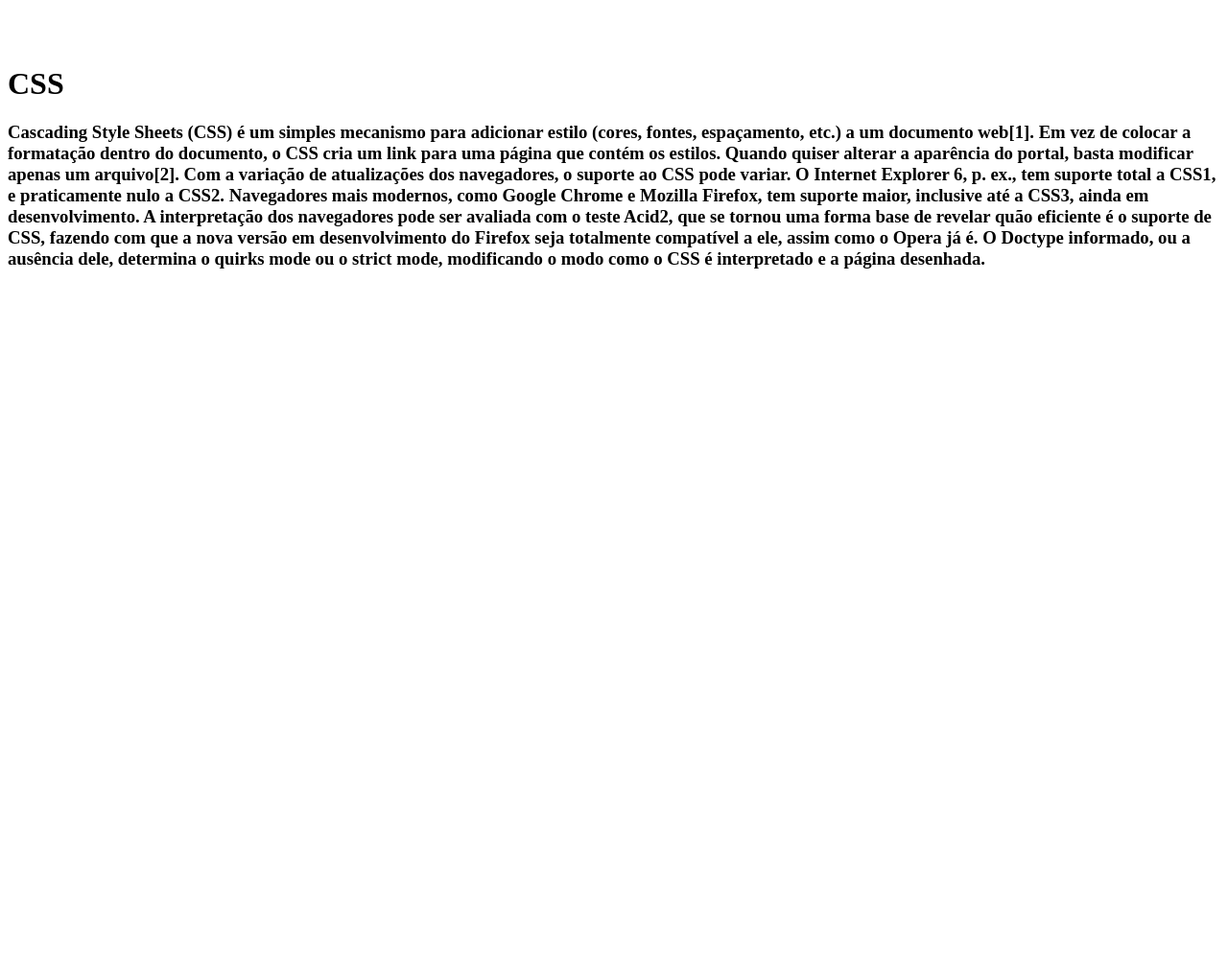
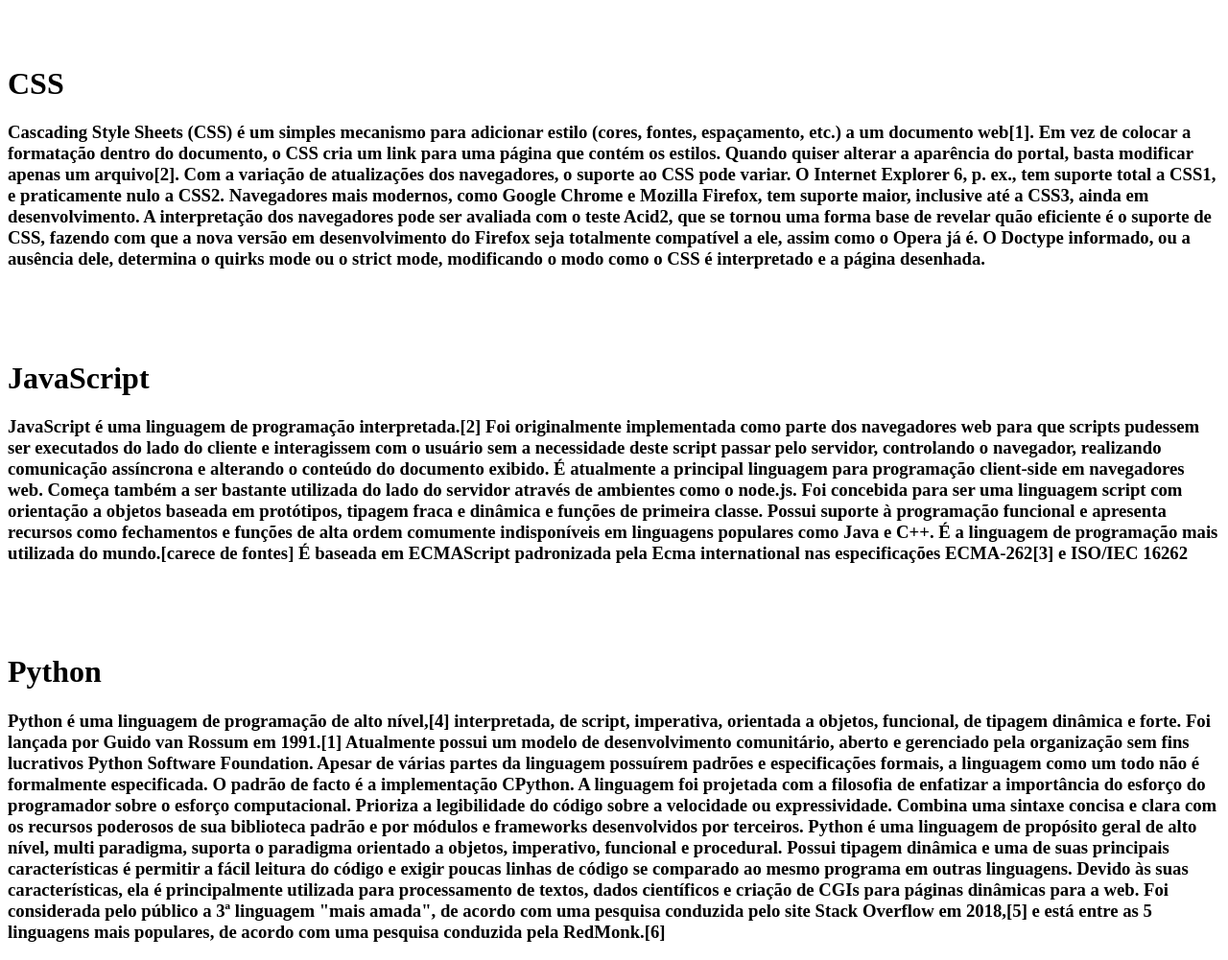
Before and after one commit to LeoFC97/Prova-HTML-antigo-.io-, a plain HTML site: page menu.html in a window 1280 px wide. Shown: the part 833-1834 px from the top of the page at 96% size. Before the commit the page ends 1133 px from the top, so only its background shows below. Drawn offline with Linux system fonts and the light colour scheme.

Commit message:
Menu finalizado

```diff
--- a/menu.html
+++ b/menu.html
@@ -20,7 +20,7 @@
 			<ol>
 				<a href="#HTML"><li>HTML5</li> </a>
 				<a href="#CSS "><li>CSS</li> </a>
-				<a href="#JavaScrypt"> <li>JavaScrypt</li> </a>
+				<a href="#JavaScript"> <li>JavaScript</li> </a>
 				<a href="#Outros"><li>Outros</li> </a>
 			</ol>
 		<li>Contato</li>
@@ -44,4 +44,19 @@
 	Em vez de colocar a formatação dentro do documento, o CSS cria um link para uma página que contém os estilos. Quando quiser alterar a aparência do portal, basta modificar apenas um arquivo[2].
 	Com a variação de atualizações dos navegadores, o suporte ao CSS pode variar. O Internet Explorer 6, p. ex., tem suporte total a CSS1, e praticamente nulo a CSS2. Navegadores mais modernos, como Google Chrome e Mozilla Firefox, tem suporte maior, inclusive até a CSS3, ainda em desenvolvimento.
 	A interpretação dos navegadores pode ser avaliada com o teste Acid2, que se tornou uma forma base de revelar quão eficiente é o suporte de CSS, fazendo com que a nova versão em desenvolvimento do Firefox seja totalmente compatível a ele, assim como o Opera já é. O Doctype informado, ou a ausência dele, determina o quirks mode ou o strict mode, modificando o modo como o CSS é interpretado e a página desenhada. </h3>
+	<br>
+	<br>
+	<br>
+	<h1><b>JavaScript</b></h1>
+	<h3 id = "JavaScript"> JavaScript é uma linguagem de programação interpretada.[2] Foi originalmente implementada como parte dos navegadores web para que scripts pudessem ser executados do lado do cliente e interagissem com o usuário sem a necessidade deste script passar pelo servidor, controlando o navegador, realizando comunicação assíncrona e alterando o conteúdo do documento exibido.
+	É atualmente a principal linguagem para programação client-side em navegadores web. Começa também a ser bastante utilizada do lado do servidor através de ambientes como o node.js. Foi concebida para ser uma linguagem script com orientação a objetos baseada em protótipos, tipagem fraca e dinâmica e funções de primeira classe. Possui suporte à programação funcional e apresenta recursos como fechamentos e funções de alta ordem comumente indisponíveis em linguagens populares como Java e C++. É a linguagem de programação mais utilizada do mundo.[carece de fontes]
+	É baseada em ECMAScript padronizada pela Ecma international nas especificações ECMA-262[3] e ISO/IEC 16262</h3>
+	<br>
+	<br>
+	<br>
+	<h1><b>Python</b></h1>
+	<h3 id="Outros"> Python é uma linguagem de programação de alto nível,[4] interpretada, de script, imperativa, orientada a objetos, funcional, de tipagem dinâmica e forte. Foi lançada por Guido van Rossum em 1991.[1] Atualmente possui um modelo de desenvolvimento comunitário, aberto e gerenciado pela organização sem fins lucrativos Python Software Foundation. Apesar de várias partes da linguagem possuírem padrões e especificações formais, a linguagem como um todo não é formalmente especificada. O padrão de facto é a implementação CPython.
+	A linguagem foi projetada com a filosofia de enfatizar a importância do esforço do programador sobre o esforço computacional. Prioriza a legibilidade do código sobre a velocidade ou expressividade. Combina uma sintaxe concisa e clara com os recursos poderosos de sua biblioteca padrão e por módulos e frameworks desenvolvidos por terceiros.
+	Python é uma linguagem de propósito geral de alto nível, multi paradigma, suporta o paradigma orientado a objetos, imperativo, funcional e procedural. Possui tipagem dinâmica e uma de suas principais características é permitir a fácil leitura do código e exigir poucas linhas de código se comparado ao mesmo programa em outras linguagens. Devido às suas características, ela é principalmente utilizada para processamento de textos, dados científicos e criação de CGIs para páginas dinâmicas para a web. Foi considerada pelo público a 3ª linguagem "mais amada", de acordo com uma pesquisa conduzida pelo site Stack Overflow em 2018,[5] e está entre as 5 linguagens mais populares, de acordo com uma pesquisa conduzida pela RedMonk.[6]</h3>
 </body>
+</html>
```
